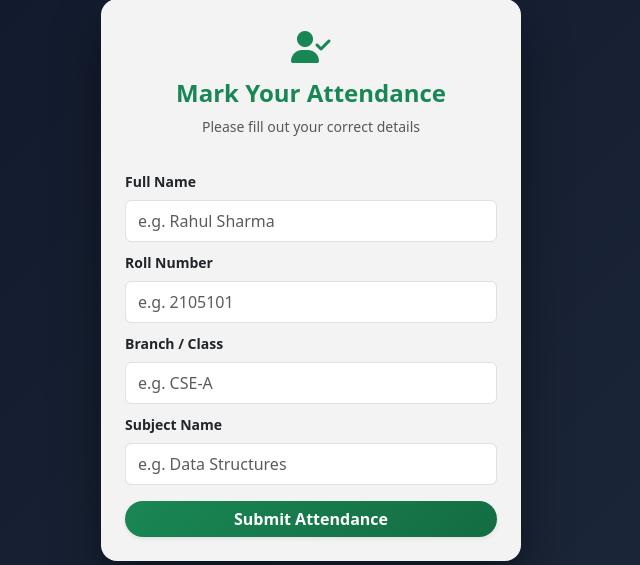
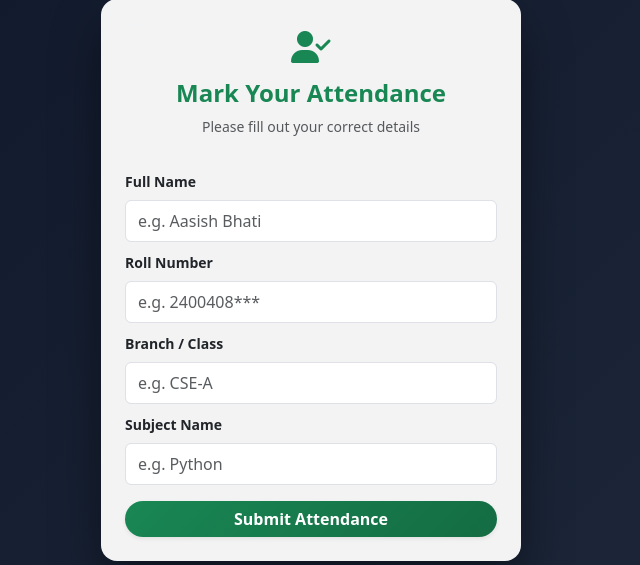
Before and after one commit to aasish042/qr_attendance_system, a Flask app: template templates/attendance.html in a window 1280 px wide. Shown: the part 120-685 px from the top of the page, without its empty margins (329-969 px from the left). Run offline with Flask 3, Linux system fonts and the light colour scheme; the template is opened without the code that fills it, so the values that code supplies are empty.

Commit message:
Update attendance form placeholders for clarity

```diff
--- a/templates/attendance.html
+++ b/templates/attendance.html
@@ -49,11 +49,11 @@
 
             <div class="mb-2">
                 <label class="form-label small fw-semibold">Full Name</label>
-                <input type="text" name="name" class="form-control py-2" placeholder="e.g. Rahul Sharma" required>
+                <input type="text" name="name" class="form-control py-2" placeholder="e.g. Aasish Bhati" required>
             </div>
             <div class="mb-2">
                 <label class="form-label small fw-semibold">Roll Number</label>
-                <input type="text" name="roll" class="form-control py-2" placeholder="e.g. 2105101" required>
+                <input type="text" name="roll" class="form-control py-2" placeholder="e.g. 2400408***" required>
             </div>
             <div class="mb-2">
                 <label class="form-label small fw-semibold">Branch / Class</label>
@@ -61,7 +61,7 @@
             </div>
             <div class="mb-3">
                 <label class="form-label small fw-semibold">Subject Name</label>
-                <input type="text" name="subject" class="form-control py-2" placeholder="e.g. Data Structures" required>
+                <input type="text" name="subject" class="form-control py-2" placeholder="e.g. Python" required>
             </div>
             <button type="submit" class="btn btn-success w-100 py-2.5 fw-bold rounded-pill shadow-sm">Submit Attendance</button>
         </form>
```
